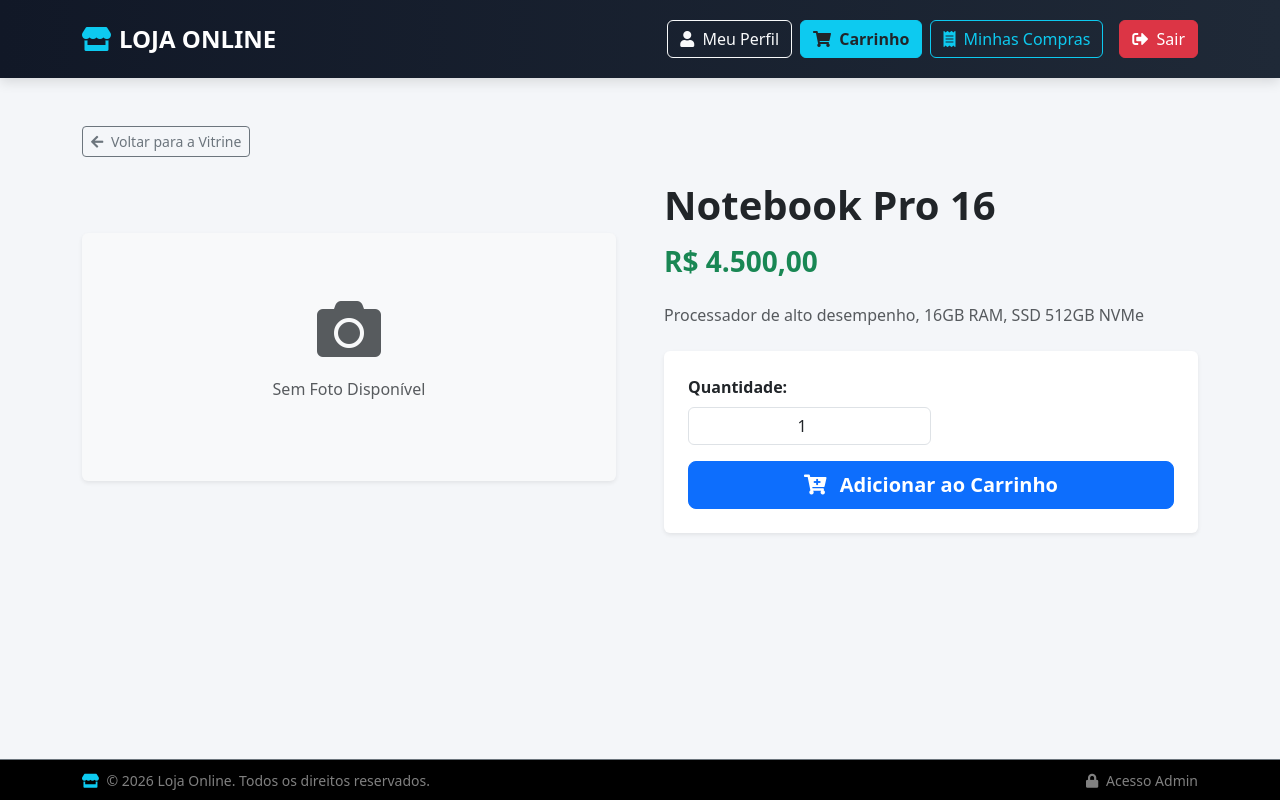
After one commit to ProfMarcioSenac/loja_online, a PHP site: page /view/detalhes.php?id=1 in a window 1280 px wide. The commit adds this page. Run offline with PHP 8.4, Linux system fonts and the light colour scheme; the visitor is signed in with stand-in values (Sample User, id 1); data comes from the database, SQL or seed files in the repository; some libraries are stand-ins or nearby versions.

Commit message:
detalhes

```diff
--- a/config/conexao.php
+++ b/config/conexao.php
@@ -1,6 +1,7 @@
 <?php
 abstract class Conexao {
     private $servidor = 'localhost';
+    private $porta = '3307';
     private $user = 'publico';
     private $pass = 'publico';
     private $banco = 'loja_online';
@@ -21,7 +22,7 @@ abstract class Conexao {
     }
 
     private function conexao() {
-        $this->conn = new PDO("mysql:host=$this->servidor;dbname=$this->banco", $this->user, $this->pass);
+        $this->conn = new PDO("mysql:host=$this->servidor;port=$this->porta;dbname=$this->banco", $this->user, $this->pass);
         $this->conn->setAttribute(PDO::ATTR_ERRMODE, PDO::ERRMODE_EXCEPTION);
     }
 }
--- /dev/null
+++ b/view/detalhes.php
@@ -0,0 +1,163 @@
+<?php
+    if (session_status() === PHP_SESSION_NONE) {
+        session_start();
+    }
+    $logado = isset($_SESSION['logado']) && $_SESSION['logado'] == true;
+
+    require_once('../controller/produtoController.php');
+    $id_produto = isset($_GET['id']) ? intval($_GET['id']) : 0;
+
+    $produtoObj = new Produto();
+    $consulta = $produtoObj->consulta();
+
+    $produtoEncontrado = null;
+    foreach ($consulta as $p) {
+        if ($p['id'] == $id_produto) {
+            $produtoEncontrado = $p;
+            break;
+        }
+    }
+
+    if (!$produtoEncontrado) {
+        header("Location: index.php");
+        exit;
+    }
+
+    $nome = $produtoEncontrado['nome'];
+    $descricao = $produtoEncontrado['descricao'];
+    $preco = number_format($produtoEncontrado['preco'], 2, ',', '.');
+    $imagem = $produtoEncontrado['imagem'];
+?>
+<!DOCTYPE html>
+<html lang="pt-br">
+<head>
+    <meta charset="UTF-8">
+    <meta name="viewport" content="width=device-width, initial-scale=1.0">
+    <title><?php echo htmlspecialchars($nome); ?> - Loja Online</title>
+    <link href="https://cdn.jsdelivr.net/npm/bootstrap@5.3.2/dist/css/bootstrap.min.css" rel="stylesheet">
+    <link rel="stylesheet" href="https://cdnjs.cloudflare.com/ajax/libs/font-awesome/5.15.4/css/all.min.css">
+    <link rel="stylesheet" href="css/estilo.css">
+</head>
+<body class="d-flex flex-column min-vh-100">
+    <nav class="navbar navbar-expand-lg navbar-dark navbar-loja sticky-top py-3">
+        <div class="container">
+            <a class="navbar-brand fw-bold fs-4" href="index.php">
+                <i class="fas fa-store text-info me-2"></i>LOJA ONLINE
+            </a>
+            <div class="d-flex align-items-center">
+                <?php if ($logado) { ?>
+                    <a href="perfil.php" class="btn btn-outline-light me-2"><i class="fas fa-user me-1"></i> Meu Perfil</a>
+                    <a href="carrinho.php" class="btn btn-info text-dark fw-semibold me-2"><i class="fas fa-shopping-cart me-1"></i> Carrinho</a>
+                    <a href="vendas.php" class="btn btn-outline-info me-3"><i class="fas fa-receipt me-1"></i> Minhas Compras</a>
+                    <a href="#" onclick="confirmSair()" class="btn btn-danger"><i class="fas fa-sign-out-alt me-1"></i> Sair</a>
+                <?php } else { ?>
+                    <a href="login.php" class="btn btn-info text-dark fw-semibold px-4"><i class="fas fa-sign-in-alt me-1"></i> Login</a>
+                <?php } ?>
+            </div>
+        </div>
+    </nav>
+
+    <div class="container my-5 flex-grow-1">
+        <div class="mb-4">
+            <a href="index.php" class="btn btn-outline-secondary btn-sm">
+                <i class="fas fa-arrow-left me-1"></i> Voltar para a Vitrine
+            </a>
+        </div>
+
+        <div class="row g-5 align-items-center">
+            <div class="col-md-6">
+                <div class="card shadow-sm border-0 p-3 text-center bg-light">
+                    <?php if (!empty($imagem)) { ?>
+                        <img src="<?php echo htmlspecialchars($imagem); ?>" alt="<?php echo htmlspecialchars($nome); ?>" class="img-fluid rounded" style="max-height: 450px; object-fit: contain;">
+                    <?php } else { ?>
+                        <div class="py-5 text-muted">
+                            <i class="fas fa-camera fa-4x mb-3"></i>
+                            <p>Sem Foto Disponível</p>
+                        </div>
+                    <?php } ?>
+                </div>
+            </div>
+            <div class="col-md-6">
+                <h1 class="fw-bold mb-3"><?php echo htmlspecialchars($nome); ?></h1>
+                <h3 class="text-success fw-bold mb-4">R$ <?php echo $preco; ?></h3>
+                <p class="text-muted fs-6 mb-4"><?php echo nl2br(htmlspecialchars($descricao)); ?></p>
+
+                <div class="card border-0 shadow-sm p-4 bg-white">
+                    <?php if ($logado) { ?>
+                        <form method="post" action="../controller/carrinhoController.php?action=cadastrarCarrinho">
+                            <input type="hidden" name="id_produto" value="<?php echo $id_produto; ?>">
+                            <div class="mb-3">
+                                <label class="form-label fw-semibold">Quantidade:</label>
+                                <input type="number" name="quantidade" class="form-control text-center w-50" value="1" min="1" required>
+                            </div>
+                            <button type="submit" class="btn btn-primary btn-lg w-100 fw-semibold">
+                                <i class="fas fa-cart-plus me-2"></i> Adicionar ao Carrinho
+                            </button>
+                        </form>
+                    <?php } else { ?>
+                        <div class="mb-3">
+                            <label class="form-label fw-semibold">Quantidade:</label>
+                            <input type="number" class="form-control text-center w-50" value="1" min="1" readonly>
+                        </div>
+                        <button type="button" onclick="alertaPrecisaLogar()" class="btn btn-primary btn-lg w-100 fw-semibold">
+                            <i class="fas fa-cart-plus me-2"></i> Adicionar ao Carrinho
+                        </button>
+                    <?php } ?>
+                </div>
+            </div>
+        </div>
+    </div>
+
+    <footer class="bg-black text-white py-2 mt-auto border-top border-secondary">
+        <div class="container">
+            <div class="row align-items-center">
+                <div class="col-md-8">
+                    <p class="small mb-0 text-white-50"><i class="fas fa-store text-info me-1"></i> &copy; <?php echo date('Y'); ?> Loja Online. Todos os direitos reservados.</p>
+                </div>
+                <div class="col-md-4 text-md-end">
+                    <a href="admin/index.php" class="text-decoration-none text-white-50 small">
+                        <i class="fas fa-lock me-1"></i> Acesso Admin
+                    </a>
+                </div>
+            </div>
+        </div>
+    </footer>
+
+    <script src="https://cdn.jsdelivr.net/npm/sweetalert2@10"></script>
+    <script>
+        function alertaPrecisaLogar() {
+            Swal.fire({
+                title: "Atenção!",
+                text: "Você precisa estar logado para adicionar produtos ao carrinho!",
+                icon: "warning",
+                showCancelButton: true,
+                confirmButtonColor: "#0d6efd",
+                cancelButtonColor: "#6c757d",
+                confirmButtonText: "Ir para o Login",
+                cancelButtonText: "Continuar"
+            }).then((result) => {
+                if (result.isConfirmed) {
+                    window.location.href = "login.php";
+                }
+            });
+        }
+
+        function confirmSair() {
+            Swal.fire({
+                title: "DESLOGAR!",
+                text: "VOCÊ TEM CERTEZA?",
+                icon: "question",
+                showCancelButton: true,
+                confirmButtonColor: "#060",
+                cancelButtonColor: "#aaa",
+                cancelButtonText: "Não Deslogar!",
+                confirmButtonText: "Deslogar!"
+            }).then((result) => {
+                if (result.isConfirmed) {
+                    window.location.href = `../controller/usuarioController.php?action=sair`;
+                }
+            });
+        }
+    </script>
+</body>
+</html>
```
Also changed, not shown: view/index.php (+21 -41 lines), view/perfil.php (+41 -12 lines).
